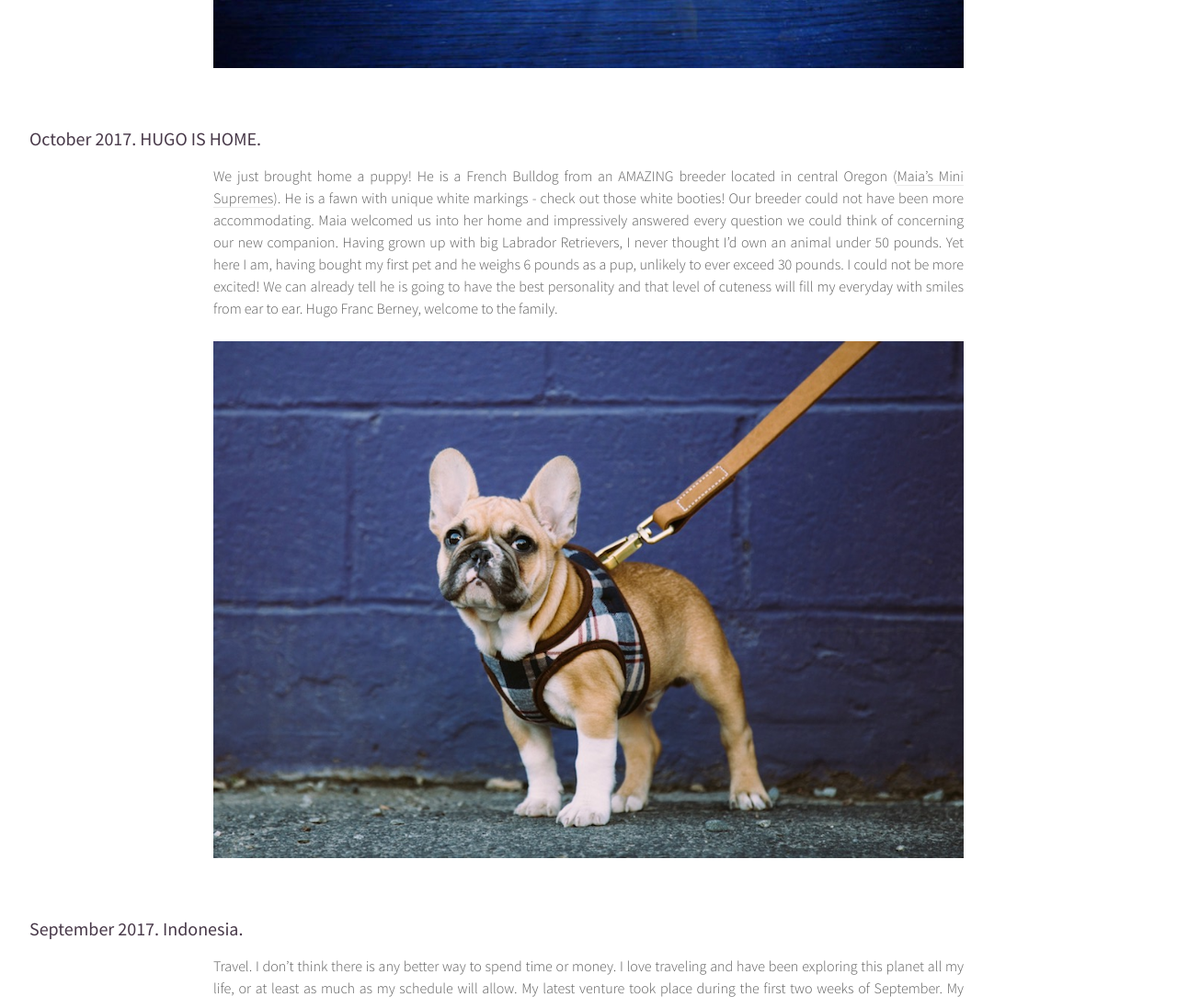
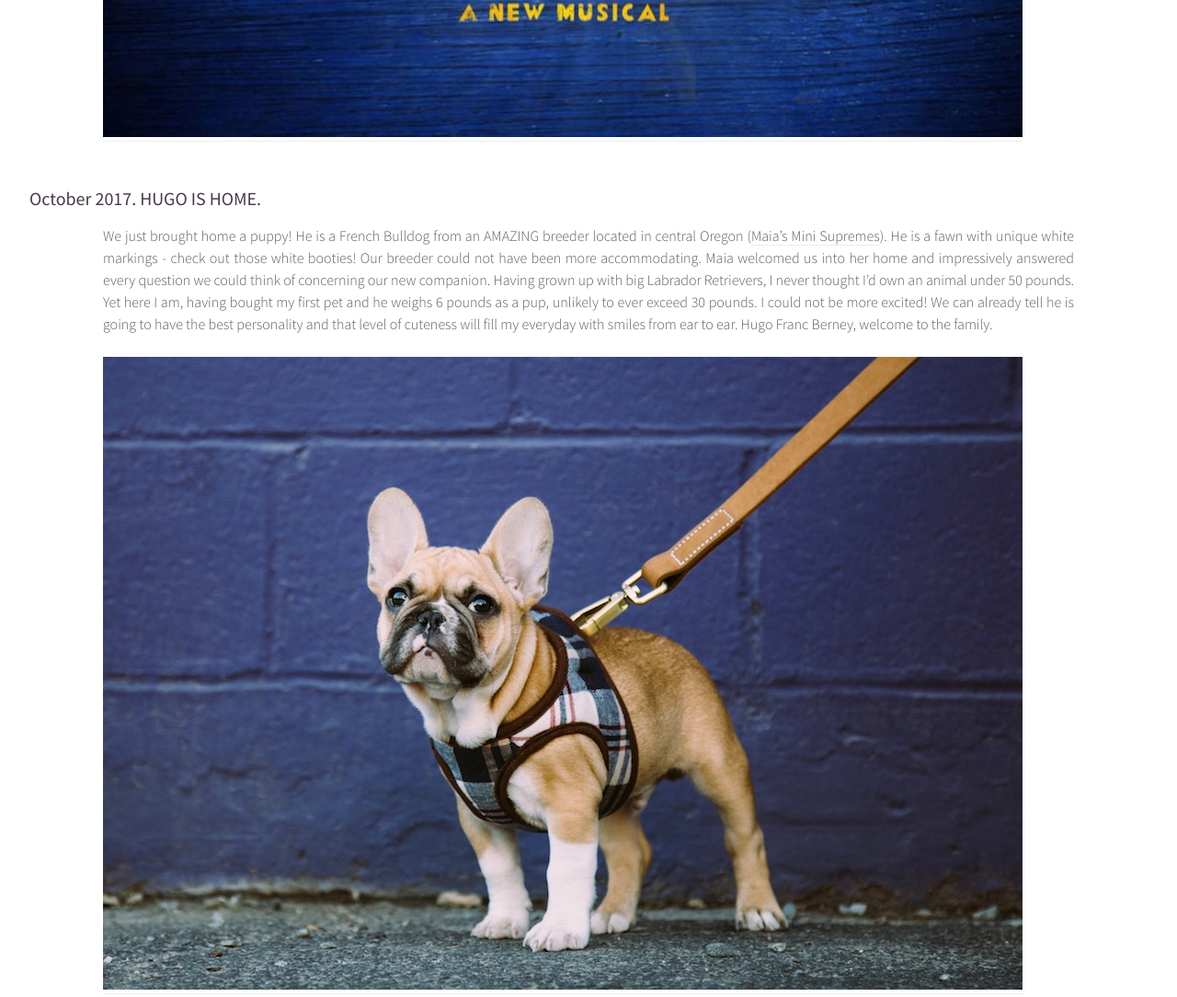
Before and after one commit to jasonrberney/jasonrberney, a plain HTML site: page BlogLife.html in a window 1280 px wide. Shown: the part 1296-2380 px from the top of the page at 92% size. Drawn offline with Linux system fonts and the light colour scheme.

Commit message:
Change style for mobile.

```diff
--- a/BlogLife.html
+++ b/BlogLife.html
@@ -142,7 +142,7 @@
 								<p id ="answers">
 									I was recently in New York City. My uncle lives in Manhattan and has the coolest job on planet earth – Broadway Company Manager. He always has recommendations for the best plays to see when I’m back East.  This time around I saw a musical titled Come From Away. It told the true story of what happened to 38 aircraft and 7,000 passengers who were stranded in the small town of Gander Newfoundland on 9/11. The story of this small town, welcoming, sheltering and caring for thousands of strangers who unexpectedly arrived on their doorstep was incredibly uplifting in the midst of such a horrific event. The play had a level of intensity unlike anything I’ve experienced due to the atmosphere in the theatre. Sitting there with New Yorkers, many of whom may have lost family or friends in the terrorist attack 16 years ago, was extremely emotional. Nonetheless, the play was inspirational and focused on the gratitude of stranded civilians and the bonds that were formed through the devastating experience. If you’re in New York, or even if you aren’t, this one is worth the trip!
 									<br><br>
-									<a class="image featured"><img src="images/BlogLife/ComeFromAway.jpg" alt="" /></a>
+									<a class="myPictures"><img src="images/BlogLife/ComeFromAway.jpg" alt="" /></a>
 								</p>
 							</section>
 							<section>
@@ -151,7 +151,7 @@
 								</header>
 								<p id ="answers">
 									We just brought home a puppy! He is a French Bulldog from an AMAZING breeder located in central Oregon (<a href="http://maiasminisupremes.com/" target="_blank">Maia’s Mini Supremes</a>). He is a fawn with unique white markings - check out those white booties! Our breeder could not have been more accommodating. Maia welcomed us into her home and impressively answered every question we could think of concerning our new companion. Having grown up with big Labrador Retrievers, I never thought I’d own an animal under 50 pounds. Yet here I am, having bought my first pet and he weighs 6 pounds as a pup, unlikely to ever exceed 30 pounds. I could not be more excited! We can already tell he is going to have the best personality and that level of cuteness will fill my everyday with smiles from ear to ear. Hugo Franc Berney, welcome to the family. <br><br>
-									<a class="image featured"><img src="images/BlogLife/HugoPuppy.jpg" alt="" /></a>
+									<a class="myPictures"><img src="images/BlogLife/HugoPuppy.jpg" alt="" /></a>
 								</p>
 							</section>
 							<section>
--- a/assets/css/main.css
+++ b/assets/css/main.css
@@ -1730,7 +1730,7 @@
 	}
 
 	#answers {
-		margin: 10px 200px 10px 200px;
+		margin: 0 5em 0 5em;
 	}
 
 /* Image */
```
Also changed, not shown: index.html (+1 -0 lines).
